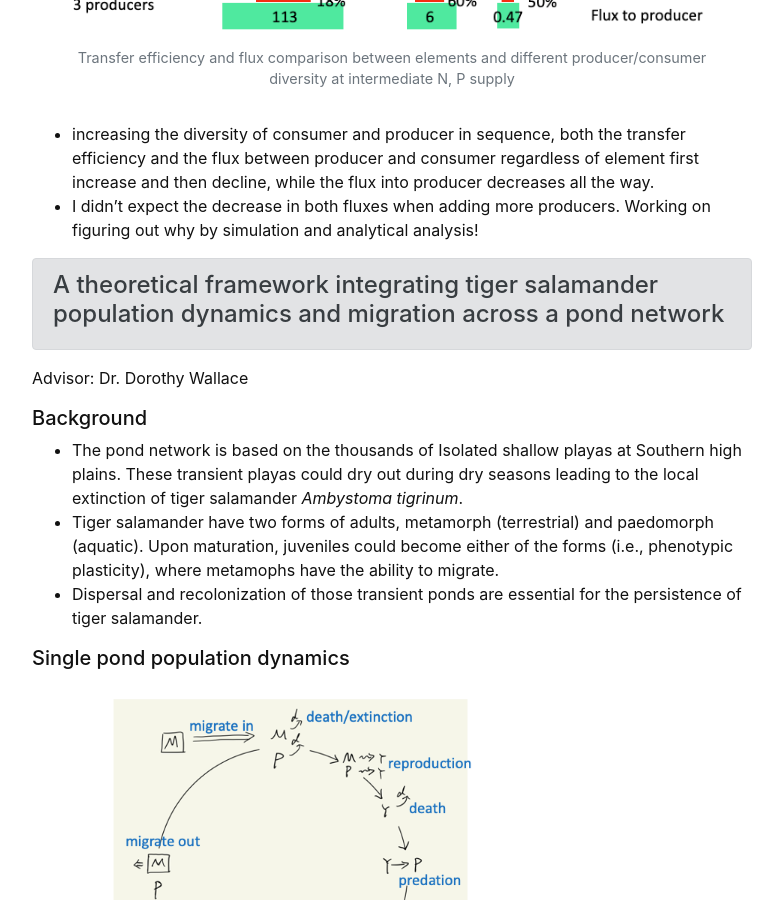
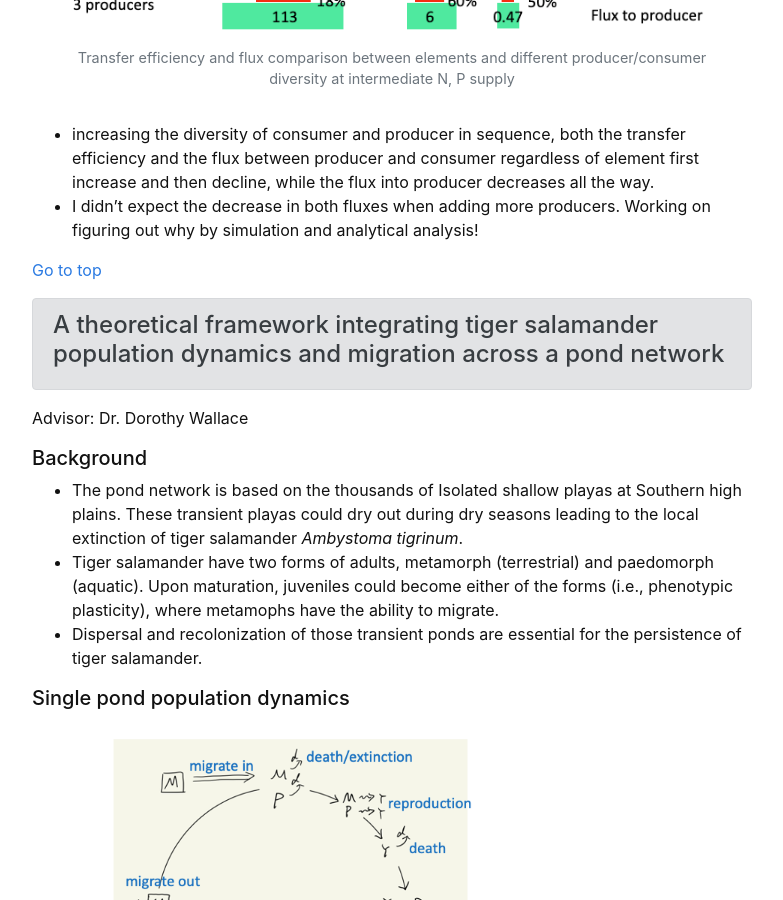
Before and after one commit to junkun-ren/PersonalWebsite, a Jekyll site: the page built from content/0-research.md, in a window 1280 px wide and 900 px high, scrolled down 5715 px. Shown: the whole window, without its empty margins (248-1031 px from the left). Built offline with Jekyll 4.4.1, drawn with Linux system fonts in a browser that asks for light colours.

Commit message:
Update 0-research.md

````diff
--- a/content/0-research.md
+++ b/content/0-research.md
@@ -3,7 +3,7 @@ title: Research
 nav: true
 ---
 
-##### Current research projects
+##### Current research projects <a name="top">
 1. [Plankton](#paragraph1)
     1. [Model setup](#subparagraph1)
     2. [Model extension](#subparagraph2)
@@ -71,6 +71,7 @@ Inspired by the concepts illustrated in the diagram above ```(H. Hillebrand et a
 - increasing the diversity of consumer and producer in sequence, both the transfer efficiency and the flux between producer and consumer regardless of element first increase and then decline, while the flux into producer decreases all the way.
 - I didn't expect the decrease in both fluxes when adding more producers. Working on figuring out why by simulation and analytical analysis!
 
+[Go to top](#top)
 
 {% capture text %}
 #### A theoretical framework integrating tiger salamander population dynamics and migration across a pond network <br/> <a name="paragraph2"></a>
@@ -112,3 +113,5 @@ continuous model:
 equilibrium has feasibility?
 the time taken to become equilibrium, if too long might cause to extinction, allee effect
 -->
+
+[Go to top](#top)
````
